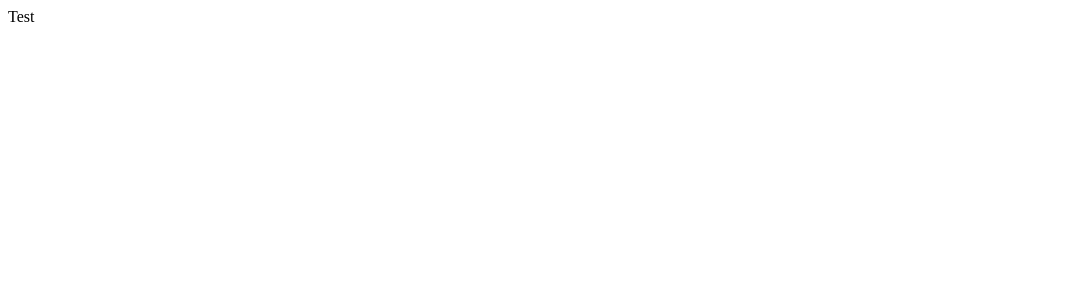
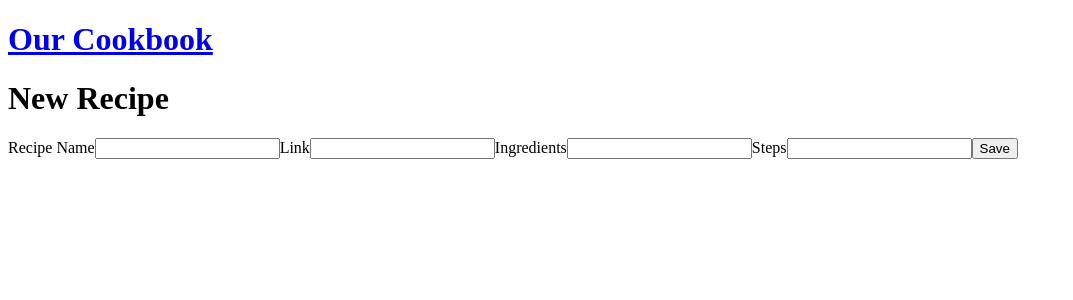
Before and after one commit to imraymondlee/our-cookbook, a React (Create React App) app in the folder client/: page /new-recipe in a window 1280 px wide. Shown: the top 300 px of the page, without its empty margins (0-1073 px from the left). Built offline with nearby package versions, Linux system fonts and the light colour scheme.

Commit message:
Query recipes from server

```diff
--- a/client/package.json
+++ b/client/package.json
@@ -3,8 +3,12 @@
   "version": "0.1.0",
   "private": true,
   "dependencies": {
+    "apollo-boost": "^0.4.4",
+    "graphql": "^14.5.8",
     "react": "^16.9.0",
+    "react-apollo": "^3.1.1",
     "react-dom": "^16.9.0",
+    "react-router-dom": "^5.1.0",
     "react-scripts": "3.1.2"
   },
   "scripts": {
--- a/client/src/components/App.js
+++ b/client/src/components/App.js
@@ -1,10 +1,18 @@
 import React from 'react';
+import { BrowserRouter as Router, Route, Link } from "react-router-dom";
+
+import Home from './Home';
+import NewRecipe from './NewRecipe';
+import Recipe from './Recipe';
 
 const App = () => {
   return (
-    <div>
-      Test
-    </div>
+    <Router>
+      <Link to="/"><h1>Our Cookbook</h1></Link>
+      <Route path="/" exact component={Home} />
+      <Route path="/new-recipe" component={NewRecipe} />
+      <Route path="/recipe" component={Recipe} />
+    </Router>
   );
 }
 
--- /dev/null
+++ b/client/src/components/Home.js
@@ -0,0 +1,14 @@
+import React from 'react';
+import RecipeList from './RecipeList';
+import { Link } from "react-router-dom";
+
+const Home = () => {
+  return (
+    <div>
+      <Link to="/new-recipe/">New</Link>
+      <RecipeList />
+    </div>
+  );
+}
+
+export default Home;
--- /dev/null
+++ b/client/src/components/NewRecipe.js
@@ -0,0 +1,22 @@
+import React from 'react';
+
+const NewRecipe = () => {
+  return (
+    <div>
+      <h1>New Recipe</h1>
+      <form>
+        <label for="name">Recipe Name</label>
+        <input id="name" type="text" />
+        <label for="link">Link</label>
+        <input id="link" type="text" />
+        <label for="ingredients">Ingredients</label>
+        <input id="ingredients" type="text" />
+        <label for="steps">Steps</label>
+        <input id="steps" type="text" />
+        <button>Save</button>
+      </form>
+    </div>
+  );
+}
+
+export default NewRecipe;
--- /dev/null
+++ b/client/src/components/Recipe.js
@@ -0,0 +1,9 @@
+import React from 'react';
+
+const Recipe = () => {
+  return (
+    <h1>Recipe</h1>
+  );
+}
+
+export default Recipe;
--- /dev/null
+++ b/client/src/components/RecipeList.js
@@ -0,0 +1,30 @@
+import React, {Component} from 'react';
+import {graphql} from 'react-apollo';
+import {getRecipesQuery} from '../queries/queries';
+
+class RecipeList extends Component {
+  displayRecipes() {
+    var data = this.props.data;
+    if(data.loading) {
+      return (<div>Loading recipes...</div>);
+    } else {
+      return data.recipes.map(recipe => {
+        return (
+          <li key={recipe.id}>{recipe.name}</li>
+        );
+      })
+    }
+  }
+
+  render() {
+    return (
+      <div>
+        <ul>
+          {this.displayRecipes()}
+        </ul>
+      </div>
+    );
+  }
+}
+
+export default graphql(getRecipesQuery)(RecipeList);
--- a/client/src/index.js
+++ b/client/src/index.js
@@ -1,5 +1,15 @@
 import React from 'react';
 import ReactDOM from 'react-dom';
 import App from './components/App';
+import ApolloClient from 'apollo-boost';
+import { ApolloProvider } from 'react-apollo';
 
-ReactDOM.render(<App />, document.getElementById('root'));
+const client = new ApolloClient({ uri: 'http://localhost:4000/graphql' });
+
+const ApolloApp = AppComponent => (
+  <ApolloProvider client={client}>
+    <AppComponent />
+  </ApolloProvider>
+);
+
+ReactDOM.render(ApolloApp(App), document.getElementById('root'));
--- /dev/null
+++ b/client/src/queries/queries.js
@@ -0,0 +1,21 @@
+import {gql} from 'apollo-boost';
+
+const getRecipesQuery = gql`
+  {
+    recipes {
+      id
+      name
+    }
+  }
+`
+
+const addRecipeMutation = gql`
+  mutation($name: String!, $link: String!, $ingredients: String!, $steps: String!) {
+    addRecipe(name: $name, link: $link, ingredients: $ingredients, steps: $steps) {
+      id
+      name
+    }
+  }
+`
+
+export {getRecipesQuery, addRecipeMutation};
```
Also changed, not shown: 1 other file (tests, documents, lock files or other folders).
